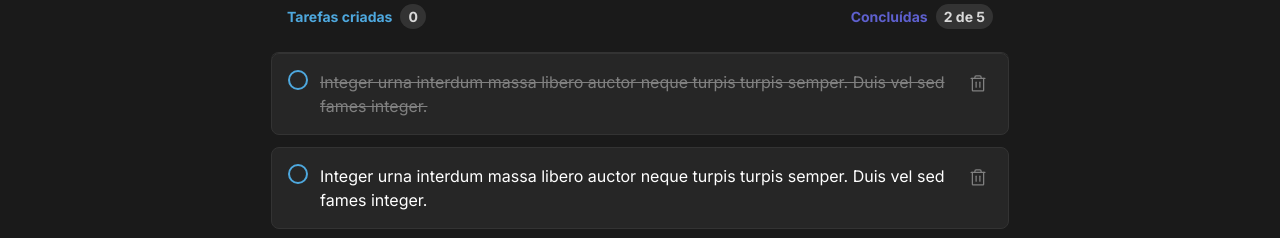
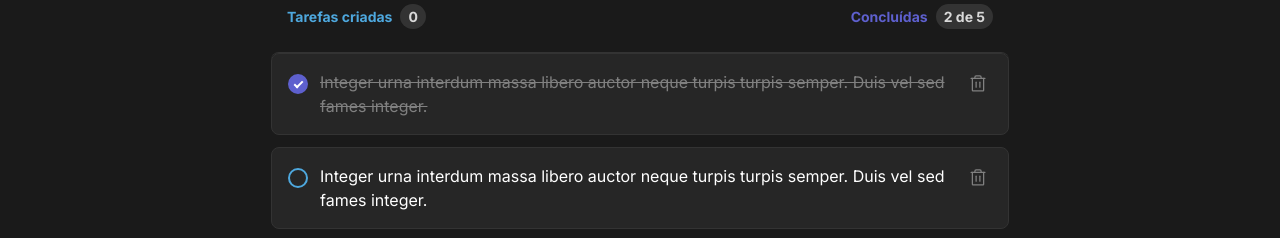
Before and after one commit to claudioalberto/todo-list-app, a React (Vite) app: page / in a window 1280 px wide. Shown: the part 298-536 px from the top of the page. Built offline with nearby package versions, Linux system fonts and the light colour scheme.

Commit message:
Finished Style of Checkbox Task

```diff
--- a/src/components/TaskItem.tsx
+++ b/src/components/TaskItem.tsx
@@ -32,7 +32,9 @@ export function TaskItem(props: TaskProps) {
             <div>
                 <input
                     type="checkbox"
-                    className="appearance-none border-2 transition-colors border-blue-400 hover:bg-blue-600/20 rounded-full h-5 w-5"
+                    className="appearance-none border-2 mt-1 transition-colors border-blue-400 hover:bg-blue-600/20 rounded-full h-5 w-5 checked:bg-purple-600 checked:border-purple-600 checked:hover:bg-purple-400 checked:hover:border-purple-400 relative after:content-[''] after:w-[9px] after:h-[5px] after:absolute after:border-white after:border-r-2 after:border-t-2 after:left-[4px] after:top-[5px] after:rotate-[135deg] after:opacity-0 checked:after:opacity-100"
+                    checked={taskCompleted}
+                    onClick={handleCompleteTask}
                 />
             </div>
             <div>
```
